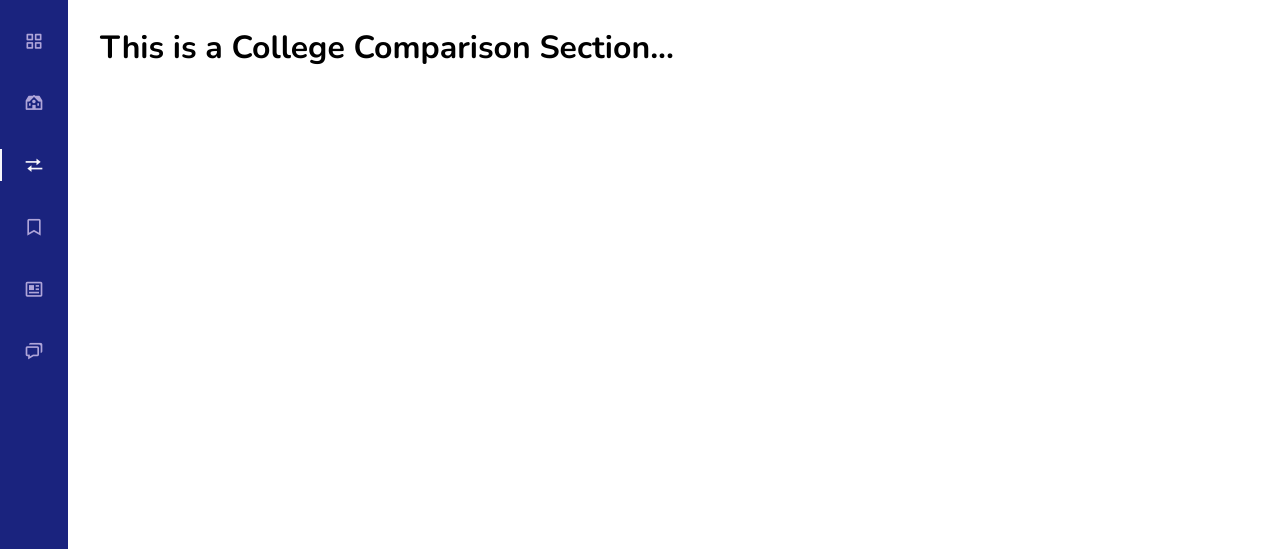
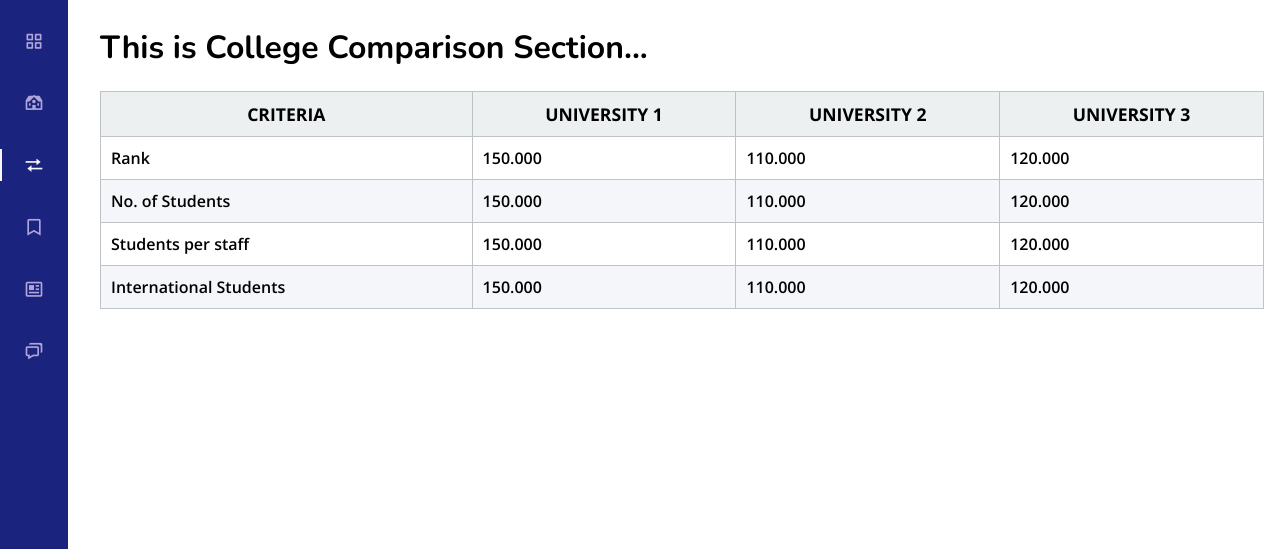
Before and after one commit to micahabanschick/College-Finder, a Django app: page /compare in a window 1280 px wide. Shown: the part 64-613 px from the top of the page. Run offline with Django 3.2, Linux system fonts and the light colour scheme; a user stored in the database is signed in; data comes from the database, SQL or seed files in the repository.

Commit message:
added comparison table

```diff
--- /dev/null
+++ b/college_finder_app/components/static/css/college_comparison/college_comparison.css
@@ -0,0 +1,76 @@
+@import 'https://fonts.googleapis.com/css?family=Open+Sans:600,700';
+:root {
+    /*===== Colors =====*/
+    --first-color: #1a237e;
+    --first-color-light: #AFA5D9;
+    --white-color: #F7F6FB;
+    /*===== Font and typography =====*/
+    --body-font: 'Nunito', sans-serif;
+}
+
+.table-responsive {
+    min-height: .01%;
+    overflow-x: auto
+}
+
+.table {
+    width: 100%;
+    border-collapse: collapse;
+    font-family: 'Open Sans';
+    border-spacing: 0
+}
+
+.table td, .table th {
+    border: 1px solid #bdc3c7;
+    padding: 10px;
+    vertical-align: top
+}
+
+.table tr:nth-child(odd) td {
+    background-color: #f5f6fa;
+}
+
+.table th {
+    background-color: #ecf0f1;
+    font-size: 110%
+}
+
+.table tr.even:hover td, .table tr:hover td {
+    color: #222;
+    background-color: #f7f1e3;
+}
+
+.tg-bf {
+    font-weight: 700
+}
+
+.tg-it {
+    font-style: italic
+}
+
+.tg-left {
+    text-align: left
+}
+
+.tg-right {
+    text-align: right
+}
+
+.tg-center {
+    text-align: center
+}
+
+@media screen and (max-width:767px) {
+    .table-responsive {
+        width: 100%;
+        margin-bottom: 15px;
+        overflow-y: hidden;
+        -ms-overflow-style: -ms-autohiding-scrollbar
+    }
+    .table-responsive>.table {
+        margin-bottom: 0
+    }
+    .table-responsive>.table>tbody>tr>td, .table-responsive>.table>tbody>tr>th, .table-responsive>.table>tfoot>tr>td, .table-responsive>.table>tfoot>tr>th, .table-responsive>.table>thead>tr>td, .table-responsive>.table>thead>tr>th {
+        white-space: nowrap
+    }
+}
--- a/college_finder_app/components/templates/college_comparison/college_comparison.html
+++ b/college_finder_app/components/templates/college_comparison/college_comparison.html
@@ -1,5 +1,53 @@
-{% extends "base.html" %} {% block content %}
-<h1>This is a College Comparison Section...</h1>
+{% extends "base.html" %}
+{% load static %}
+{% block extracss %}
+<link rel="stylesheet" href="{% static 'css/college_comparison/college_comparison.css' %}">
+{% endblock extracss %}
+
+{% block content %}
+<h1>This is College Comparison Section...</h1>
+
+<!--  -->
+<div class='table-responsive'>
+    <table class="table">
+
+        <tr>
+            <th>CRITERIA</th>
+            <th>UNIVERSITY 1</th>
+            <th>UNIVERSITY 2</th>
+            <th>UNIVERSITY 3</th>
+        </tr>
+        <tr>
+            <td>Rank</td>
+            <td>150.000</td>
+            <td>110.000</td>
+            <td>120.000</td>
+
+        </tr>
+        <tr>
+            <td>No. of Students</td>
+            <td>150.000</td>
+            <td>110.000</td>
+            <td>120.000</td>
+
+        </tr>
+        <tr>
+            <td>Students per staff</td>
+            <td>150.000</td>
+            <td>110.000</td>
+            <td>120.000</td>
+
+        </tr>
+        <tr>
+            <td>International Students</td>
+            <td>150.000</td>
+            <td>110.000</td>
+            <td>120.000</td>
+
+        </tr>
+    </table>
+</div>
+
 {% endblock content %} {% block script %}
 <script>
     const linkColor=document.querySelector("#college-comparison");
```
